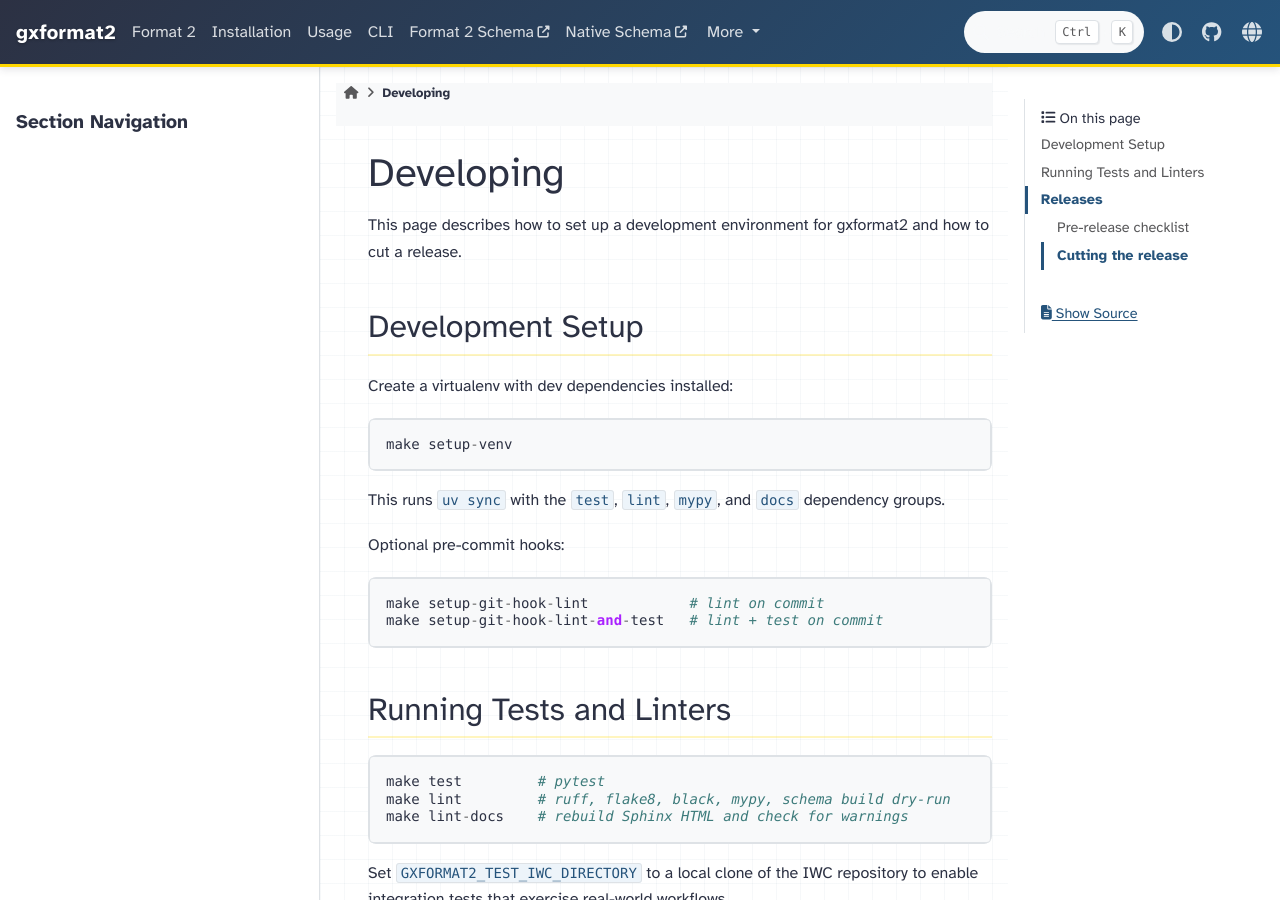
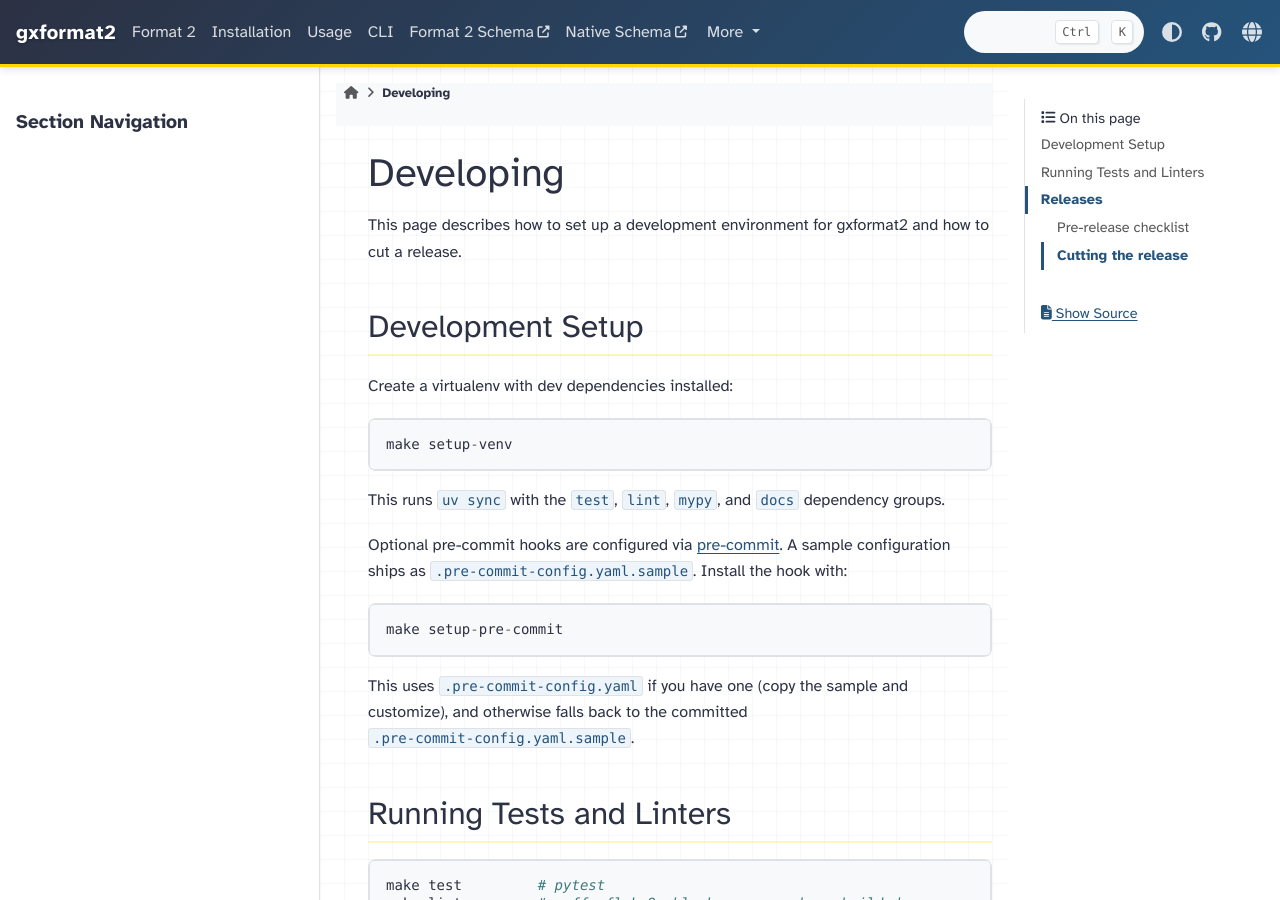
Before and after one commit to galaxyproject/gxformat2, a Sphinx documentation site: the page built from docs/developing.rst, in a window 1280 px wide and 900 px high. Built offline with Sphinx 7.4.7 and the PyData theme 0.15.4, drawn with Linux system fonts in a browser that asks for light colours.

Commit message:
Drop legacy git hook scripts; document pre-commit setup
Remove scripts/pre-commit-lint{,-and-test} and the corresponding
setup-git-hook-* Makefile targets. developing.rst now points at
.pre-commit-config.yaml.sample + pre-commit install.

Co-Authored-By: Claude Opus 4.7 (1M context) <noreply@anthropic.com>

```diff
--- a/docs/developing.rst
+++ b/docs/developing.rst
@@ -15,10 +15,15 @@ Create a virtualenv with dev dependencies installed::
 This runs ``uv sync`` with the ``test``, ``lint``, ``mypy``, and ``docs``
 dependency groups.
 
-Optional pre-commit hooks::
+Optional pre-commit hooks are configured via `pre-commit
+<https://pre-commit.com/>`_. A sample configuration ships as
+``.pre-commit-config.yaml.sample``. Install the hook with::
 
-    make setup-git-hook-lint            # lint on commit
-    make setup-git-hook-lint-and-test   # lint + test on commit
+    make setup-pre-commit
+
+This uses ``.pre-commit-config.yaml`` if you have one (copy the sample and
+customize), and otherwise falls back to the committed
+``.pre-commit-config.yaml.sample``.
 
 Running Tests and Linters
 =========================
```
Also changed, not shown: 3 other files.
